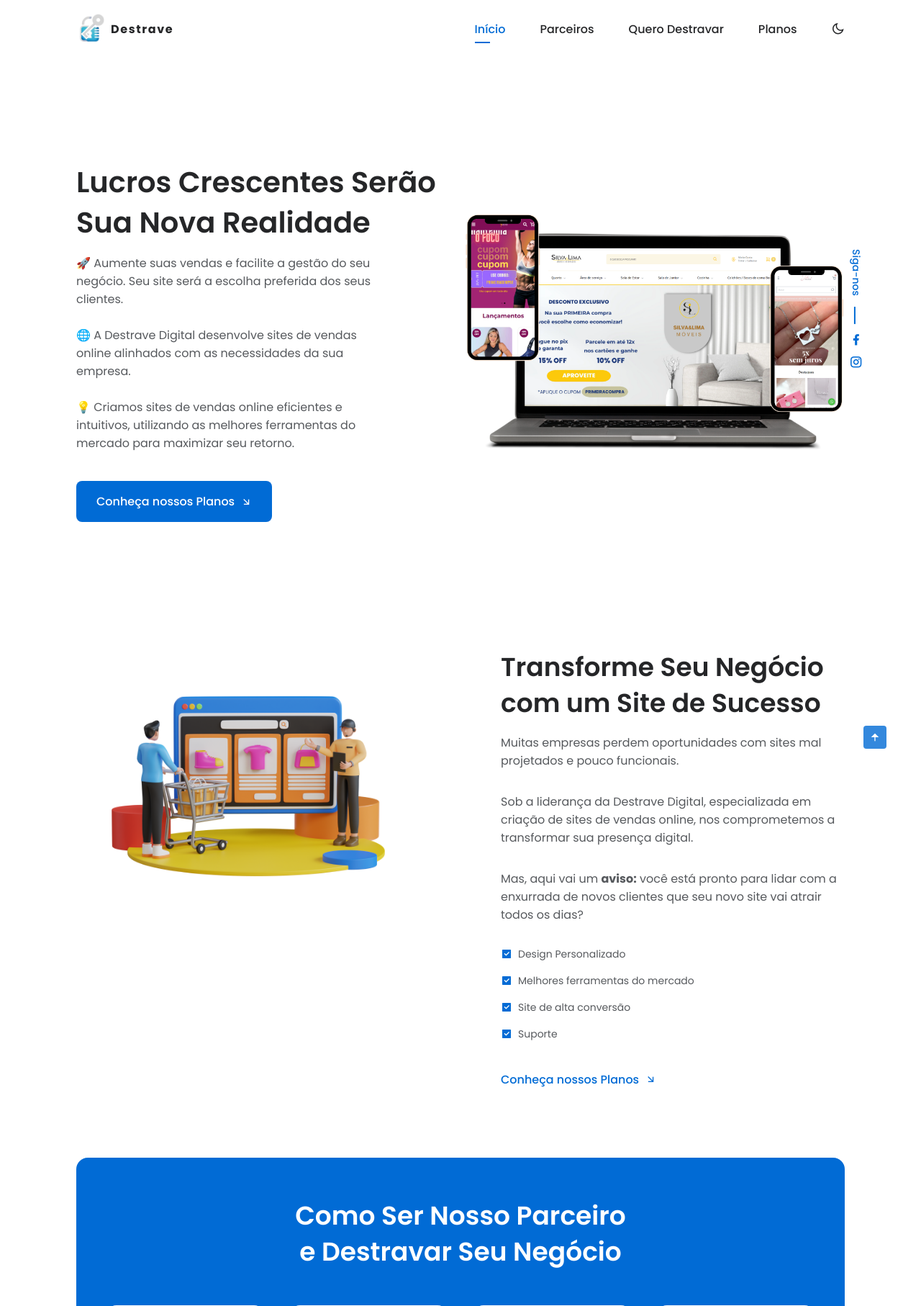
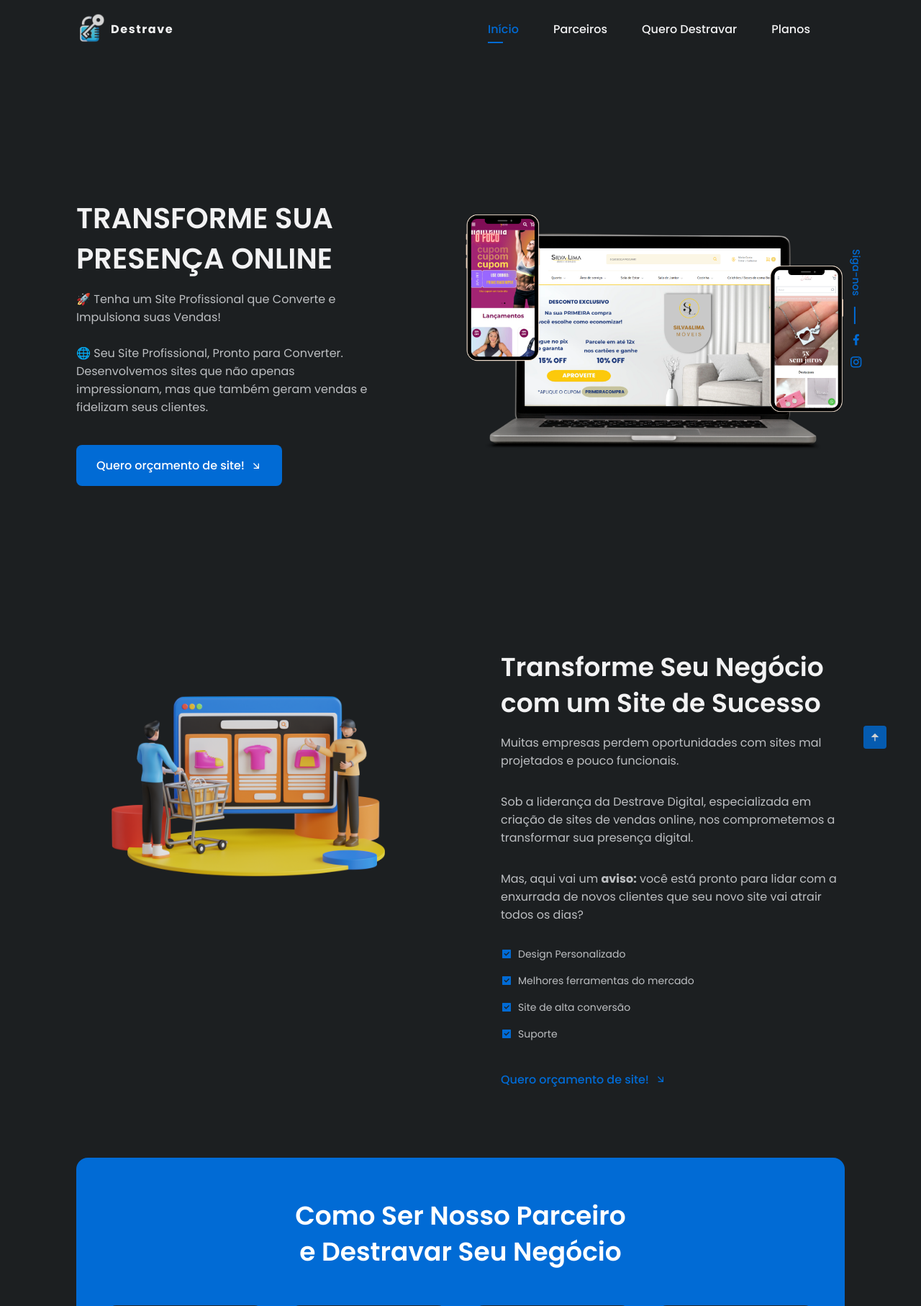
Before and after one commit to GuilhermeSalles/Site-Destrave, a PHP site: page /sites/ in a window 1280 px wide. Shown: the top 1814 px of the page at 72% size. Run offline with PHP 8.4, Linux system fonts and the light colour scheme.

Commit message:
site e pagina inicial atualizará textos e imagens

```diff
--- a/sites/assets/css/styles.css
+++ b/sites/assets/css/styles.css
@@ -12,12 +12,13 @@
   --first-color-alt: hsl(var(--hue), 74%, 28%);
   --first-color-light: hsl(var(--hue), 24%, 66%);
   --first-color-lighten: hsl(var(--hue), 24%, 92%);
-  --title-color: hsl(var(--hue), 4%, 15%);
-  --text-color: hsl(var(--hue), 4%, 35%);
   --text-color-light: hsl(var(--hue), 4%, 55%);
-  --body-color: hsl(var(--hue), 0%, 100%);
-  --container-color: #fff;
   --white-color: #fff;
+
+  --title-color: hsl(var(--hue), 4%, 95%);
+  --text-color: hsl(var(--hue), 4%, 75%);
+  --body-color: hsl(var(--hue), 8%, 12%);
+  --container-color: hsl(var(--hue), 8%, 16%);
 
   /*========== Font and typography ==========*/
   /*.5rem = 8px | 1rem = 16px ...*/
@@ -562,7 +563,7 @@ the website, in dark theme
 
 /*=============== QUESTIONS ===============*/
 .questions {
-  background-color: var(--first-color-lighten);
+  background-color: hsla(210, 85%, 34%, 1);
 }
 
 .questions__container {
@@ -1259,7 +1260,7 @@ img {
   height: 20px;
   background-color: var(--container-color);
   left: 0;
-  bottom: -2px;
+  bottom: -3px;
   clip-path: polygon(0 91%, 50% 0, 100% 91%);
 }
 
--- a/sites/index.html
+++ b/sites/index.html
@@ -80,7 +80,7 @@
 
             <div class="nav__btns">
                 <!-- Theme change button -->
-                <i class="ri-moon-line change-theme" id="theme-button" aria-label="Trocar Tema"></i>
+                <!-- <i class="ri-moon-line change-theme" id="theme-button" aria-label="Trocar Tema"></i> -->
 
                 <div class="nav__toggle" id="nav-toggle" aria-label="Abrir Menu">
                     <i class="ri-menu-line"></i>
@@ -98,23 +98,20 @@
 
                 <div class="home__data">
                     <h1 class="home__title">
-                        Lucros Crescentes Serão <br> Sua Nova Realidade
+                        TRANSFORME SUA PRESENÇA ONLINE
                     </h1>
                     <p class="home__description">
-                        🚀 Aumente suas vendas e facilite a gestão do seu negócio. Seu site será a escolha preferida dos
-                        seus clientes.
+                        🚀 Tenha um Site Profissional que Converte e Impulsiona suas Vendas!
                         <br>
                         <br>
-                        🌐 A Destrave Digital desenvolve sites de vendas online alinhados com as necessidades da sua
-                        empresa.
-                        <br>
-                        <br>
-                        💡 Criamos sites de vendas online eficientes e intuitivos, utilizando as melhores ferramentas do
-                        mercado para maximizar seu retorno.
+                        🌐 Seu Site Profissional, Pronto para Converter.
+                        Desenvolvemos sites que não apenas impressionam,
+                        mas que também geram vendas e fidelizam seus clientes.
+
                     </p>
 
                     <a href="#plans" class="button button--flex" aria-label="Conheça nossos Planos">
-                        Conheça nossos Planos <i class="ri-arrow-right-down-line button__icon" aria-hidden="true"></i>
+                        Quero orçamento de site! <i class="ri-arrow-right-down-line button__icon" aria-hidden="true"></i>
                     </a>
                 </div>
 
@@ -179,7 +176,7 @@
                     </ul>
 
                     <a href="#plans" class="button--link button--flex" aria-label="Conheça nossos Planos">
-                        Conheça nossos Planos <i class="ri-arrow-right-down-line button__icon" aria-hidden="true"></i>
+                        Quero orçamento de site! <i class="ri-arrow-right-down-line button__icon" aria-hidden="true"></i>
                     </a>
                 </div>
             </div>
@@ -487,9 +484,9 @@
         <div id="plan-modal" class="modal">
             <div class="modal-content" role="document">
                 <span class="close" aria-label="Close modal">&times;</span>
-                <h2 id="modalTitle">Informações de Contato</h2>
-                <p style="padding: 2rem 0;">Olá! É ótimo vê-lo aqui! Por favor, preencha este formulário para que
-                    possamos entender melhor suas necessidades e oferecer a melhor solução para seu negócio.</p>
+                <h2 id="modalTitle">Informações</h2>
+                <p style="padding: 2rem 0;">Por favor, preencha este formulário para que
+                    possamos entrar em contato com você!</p>
                 <form id="modalForm" action="processar_formulario.php" method="POST">
                     <input type="hidden" id="planType" name="planType">
 
@@ -505,25 +502,6 @@
                     <input type="tel" id="phone" name="user_tel" required aria-required="true"
                         placeholder="Digite seu telefone para contato"><br>
 
-                    <label for="website">Site Atual (se houver):</label>
-                    <input type="url" id="website" name="user_website" placeholder="Digite o URL do seu site atual"><br>
-
-                    <label for="social">Instagram ou Página no Facebook (se houver):</label>
-                    <input type="text" id="social" name="user_social"
-                        placeholder="Digite seu Instagram ou página do Facebook"><br>
-
-                    <label for="ads">Faz Anúncios Online?</label>
-                    <select id="ads" name="user_ads" required aria-required="true">
-                        <option value="">Selecione</option>
-                        <option value="sim">Sim</option>
-                        <option value="nao">Não</option>
-                        <option value="pretendo">Pretendo</option>
-                    </select><br>
-
-                    <label for="goals">Conte um pouco sobre seus objetivos com o site:</label>
-                    <textarea id="goals" name="user_goals" rows="3" required aria-required="true"
-                        placeholder="Descreva seus objetivos com o site"></textarea><br>
-
                     <button type="submit" class="card__button">Enviar</button>
                 </form>
 
@@ -532,7 +510,7 @@
 
             <script>
                 // Get the modal
-                var modal = document.getElementById("myModal");
+                var modal = document.getElementById("plan-modal");
 
                 // Get the buttons that open the modal
                 var btns = document.getElementsByClassName("card__button");
```
Also changed, not shown: index.html (+5 -4 lines), img/destrave.jpg.
